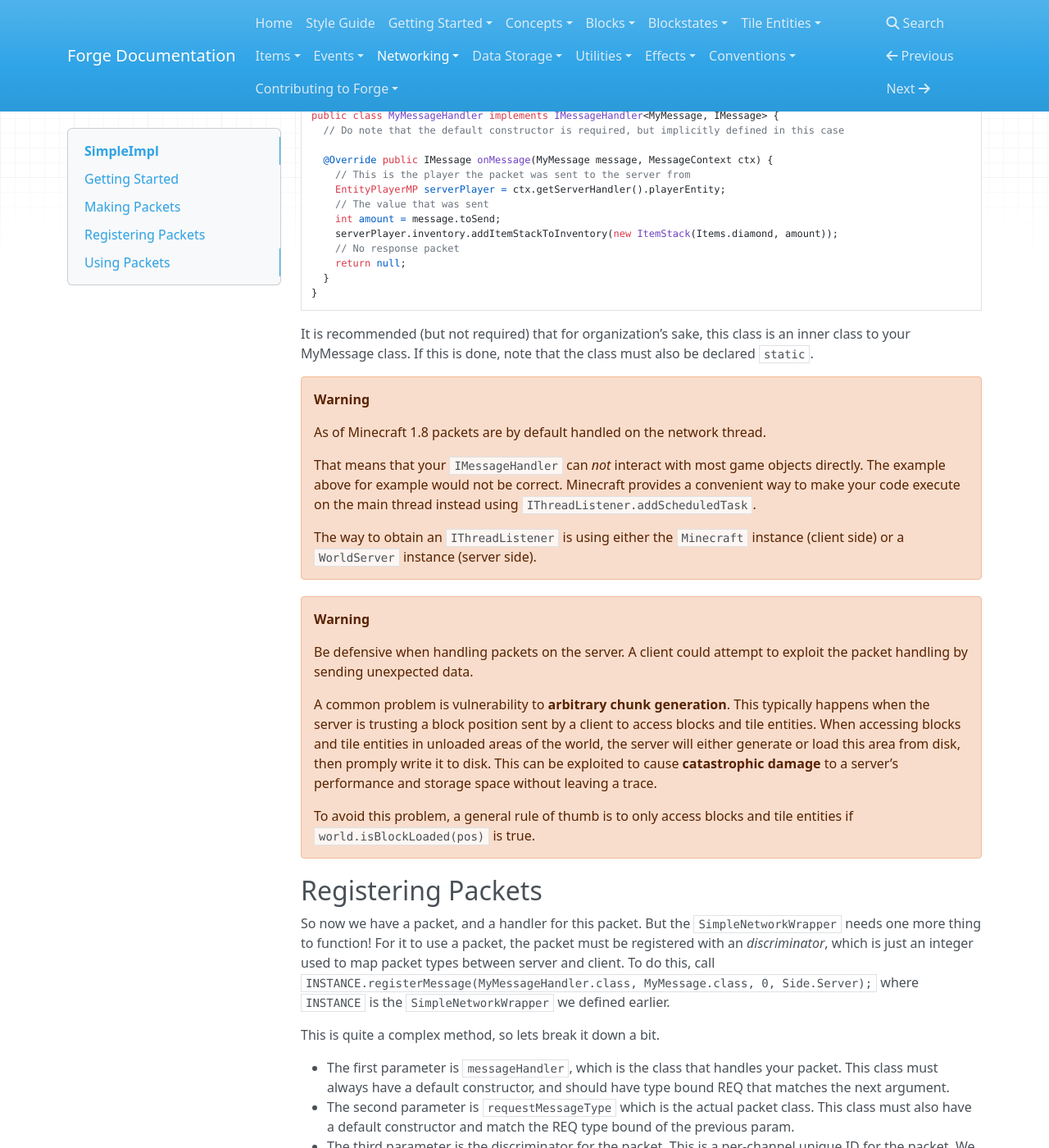
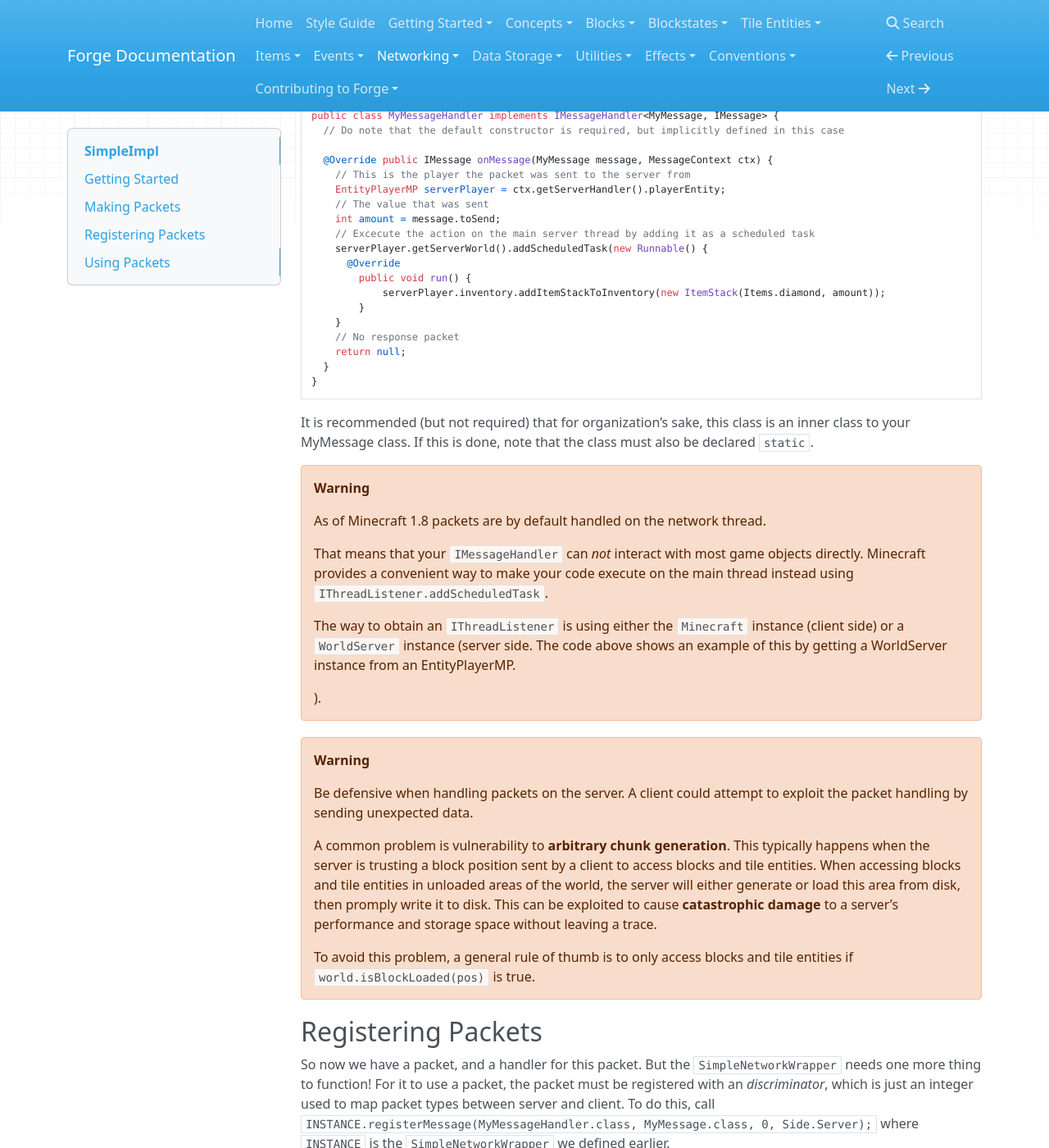
Before and after one commit to MinecraftForge/Documentation, an MkDocs documentation site: the page built from docs/networking/simpleimpl.md, in a window 1280 px wide and 1400 px high, scrolled down 1201 px. Shown: the whole window at 82% size. Built offline with MkDocs 1.6.1, drawn with Linux system fonts in a browser that asks for light colours; nearby versions of some CDN libraries; old or Windows-style settings are respelled for this version of MkDocs.

Commit message:
Correct example MessageHandler to use IThreadListener.addScheduledTask(...)
Also updates the warning to indicate that the code does this correctly in order to avoid threading errors.

```diff
--- a/docs/networking/simpleimpl.md
+++ b/docs/networking/simpleimpl.md
@@ -61,7 +61,13 @@ public class MyMessageHandler implements IMessageHandler<MyMessage, IMessage> {
     EntityPlayerMP serverPlayer = ctx.getServerHandler().playerEntity;
     // The value that was sent
     int amount = message.toSend;
-    serverPlayer.inventory.addItemStackToInventory(new ItemStack(Items.diamond, amount));
+    // Excecute the action on the main server thread by adding it as a scheduled task
+    serverPlayer.getServerWorld().addScheduledTask(new Runnable() {
+      @Override
+        public void run() {
+            serverPlayer.inventory.addItemStackToInventory(new ItemStack(Items.diamond, amount));
+        }
+    }
     // No response packet
     return null;
   }
@@ -74,10 +80,12 @@ It is recommended (but not required) that for organization's sake, this class is
 
     As of Minecraft 1.8 packets are by default handled on the network thread.
 
-    That means that your `IMessageHandler` can _not_ interact with most game objects directly. The example above for example would not be correct.
+    That means that your `IMessageHandler` can _not_ interact with most game objects directly.
     Minecraft provides a convenient way to make your code execute on the main thread instead using `IThreadListener.addScheduledTask`.
 
-    The way to obtain an `IThreadListener` is using either the `Minecraft` instance (client side) or a `WorldServer` instance (server side).
+    The way to obtain an `IThreadListener` is using either the `Minecraft` instance (client side) or a `WorldServer` instance (server side. The code above shows an example of this by getting a WorldServer instance from an EntityPlayerMP.
+
+    ).
 
 !!! warning
 
```
